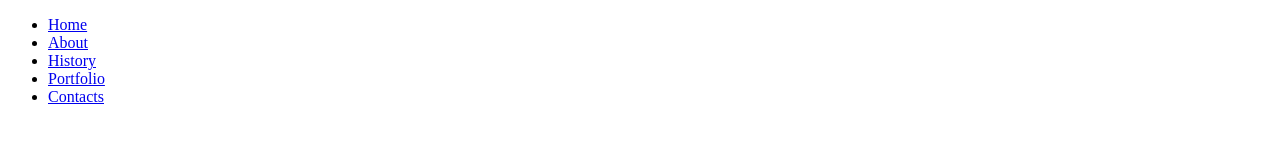
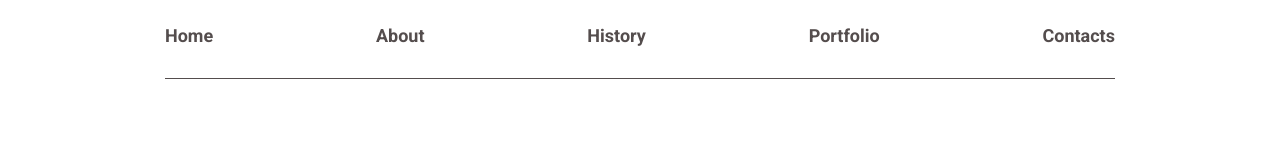
Before and after one commit to danyywhite/Aivazovski_page, a plain HTML site: page index.html in a window 1280 px wide. Drawn offline with Linux system fonts and the light colour scheme; the site is published under a folder, as on GitHub Pages, so addresses that start at the root find nothing.

Commit message:
Add files via upload

```diff
--- a/index.html
+++ b/index.html
@@ -6,8 +6,8 @@
     <link rel="preconnect" href="https://fonts.googleapis.com">
     <link rel="preconnect" href="https://fonts.gstatic.com" crossorigin>
     <link href="https://fonts.googleapis.com/css2?family=Roboto:ital,wdth,wght@0,75..100,100..900;1,75..100,100..900&display=swap" rel="stylesheet">
-    <link rel="icon" href="/assets/favicon.png" type="image/png">
-    <link rel="stylesheet" href="/index.css">
+    <link rel="icon" href="./assets/favicon.png" type="image/png">
+    <link rel="stylesheet" href="./index.css">
         <title>Aivazovski</title>
 </head>
 <body>
```
